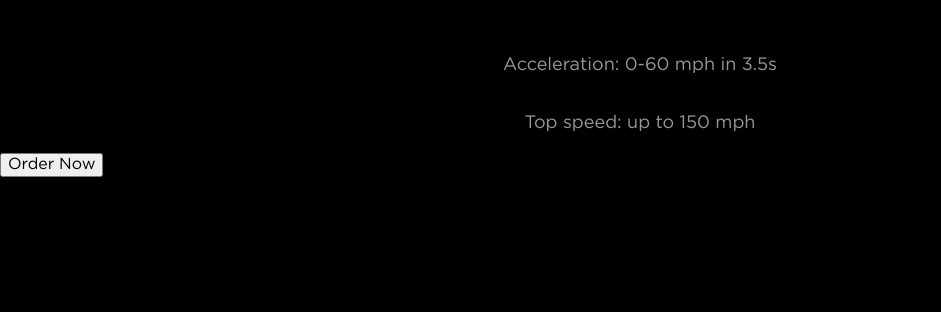
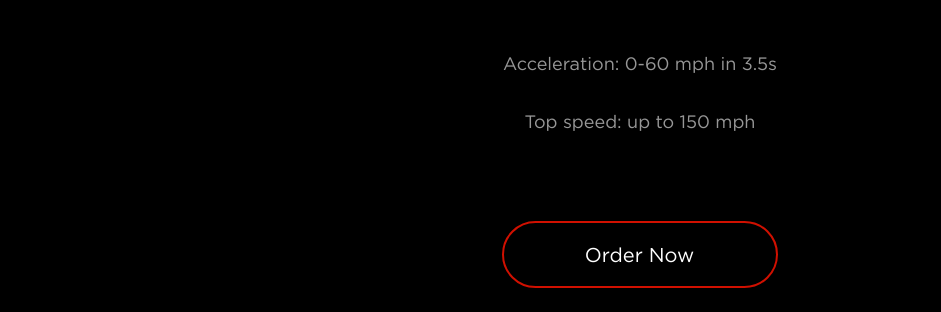
Before and after one commit to m6lawrence1/tesla_app, a plain HTML site: page index.html in a window 1280 px wide. Shown: the part 706-1018 px from the top of the page, without its empty margins (0-941 px from the left). Before the commit the page ends 883 px from the top, so only its background shows below. Drawn offline with Linux system fonts and the light colour scheme.

Commit message:
footer block

```diff
--- /dev/null
+++ b/blocks/footer/__orderbtn/footer__orderbtn.css
@@ -0,0 +1,22 @@
+.footer__orderbtn {
+  background: #000000;
+  margin: 68px auto 24px auto;
+  border-radius: 60px;
+  border: 2px solid #D01000;
+  box-sizing: border-box;
+  border-radius: 1000px;
+  padding: 24px 82px 20px 81px;
+  font-family: Gotham Pro;
+  font-size: 20px;
+  line-height: 19px;
+  display: flex;
+  align-items: center;
+  text-align: center;
+  color: #FFFFFF;
+}
+
+.footer__orderbtn:hover {
+  color: #000000;
+  background: rgba(255, 255, 255, 0.3);
+  border: none;
+}
--- /dev/null
+++ b/blocks/footer/footer.css
@@ -0,0 +1 @@
+@import url(./__orderbtn/footer__orderbtn.css);
--- a/index.html
+++ b/index.html
@@ -37,7 +37,7 @@
 
   <footer class="footer">
     <form action="car.html">
-      <input type="submit" value="Order Now" />
+      <input class="footer__orderbtn" type="submit" value="Order Now" />
     </form>
   </footer>
 </body>
--- a/pages/index.css
+++ b/pages/index.css
@@ -11,3 +11,4 @@
 @import url(../blocks/model/model.css);
 @import url(../blocks/car/car.css);
 @import url(../blocks/info/info.css);
+@import url(../blocks/footer/footer.css);
```
